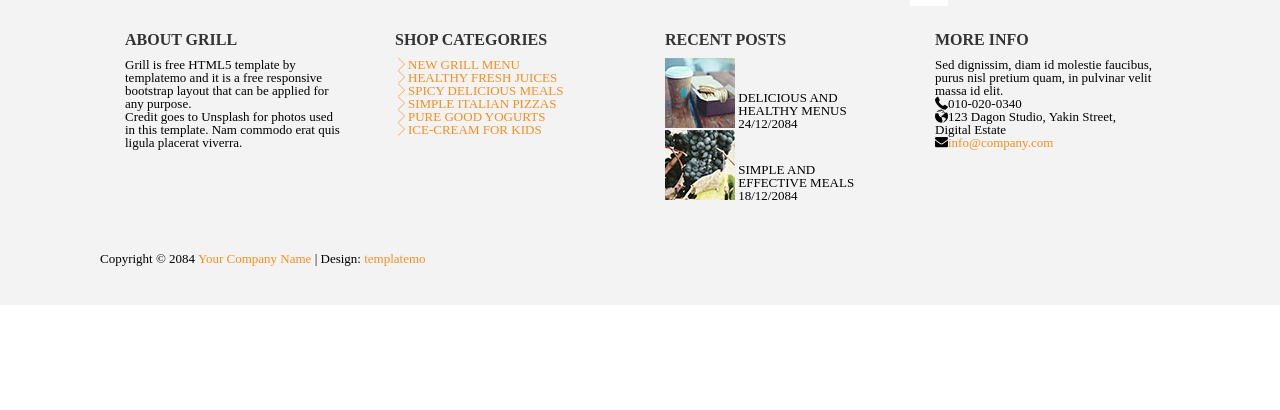
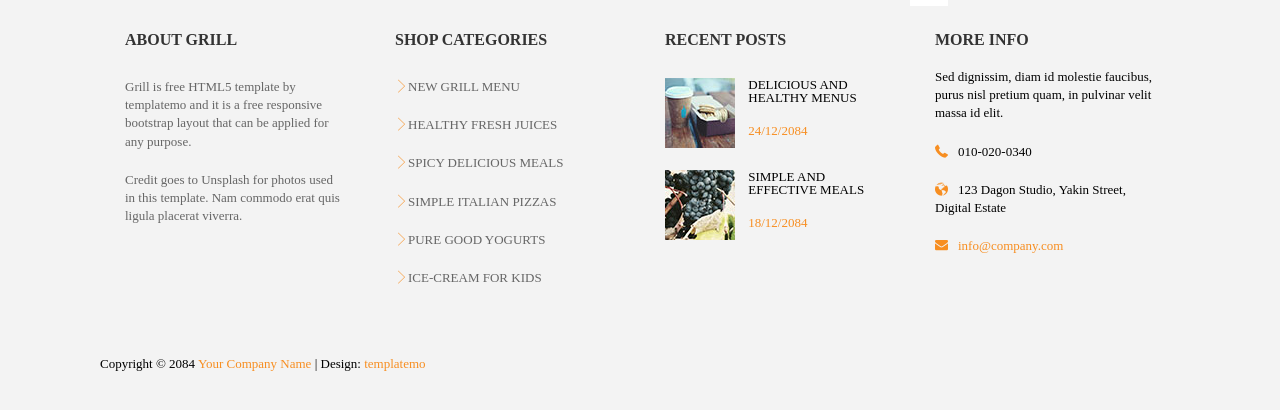
Before and after one commit to Joseph7451797/templatehw1, a plain HTML site: page index.html in a window 1280 px wide. Shown: the part 2372-2782 px from the top of the page. Before the commit the page ends 2677 px from the top, so only its background shows below. Drawn offline with nearby package versions, Linux system fonts and the light colour scheme.

Commit message:
finish footer

```diff
--- a/index.html
+++ b/index.html
@@ -241,15 +241,16 @@ Sed egestas tincidunt mollis. Suspendisse rhoncus vitae enim et faucibus. Ut dig
 				</div>
 				<div class="footer-middle-box footer-middle-box-2">
 					<h4>SHOP CATEGORIES</h4>
-					<p><a href="#"><i class="icon-arrow-right"></i>NEW GRILL MENU</a></p>
-					<p><a href="#"><i class="icon-arrow-right"></i>HEALTHY FRESH JUICES</a></p>
-					<p><a href="#"><i class="icon-arrow-right"></i>SPICY DELICIOUS MEALS</a></p>
-					<p><a href="#"><i class="icon-arrow-right"></i>SIMPLE ITALIAN PIZZAS</a></p>
-					<p><a href="#"><i class="icon-arrow-right"></i>PURE GOOD YOGURTS</a></p>
-					<p><a href="#"><i class="icon-arrow-right"></i>ICE-CREAM FOR KIDS</a></p>
+					<p><a href="#"><i class="icon-arrow-right"></i><span>NEW GRILL MENU</span></a></p>
+					<p><a href="#"><i class="icon-arrow-right"></i><span>HEALTHY FRESH JUICES</span></a></p>
+					<p><a href="#"><i class="icon-arrow-right"></i><span>SPICY DELICIOUS MEALS</span></a></p>
+					<p><a href="#"><i class="icon-arrow-right"></i><span>SIMPLE ITALIAN PIZZAS</span></a></p>
+					<p><a href="#"><i class="icon-arrow-right"></i><span>PURE GOOD YOGURTS</span></a></p>
+					<p><a href="#"><i class="icon-arrow-right"></i><span>ICE-CREAM FOR KIDS</span></a></p>
 				</div>
 				<div class="footer-middle-box footer-middle-box-3">
 					<h4>RECENT POSTS</h4>
+					<div class="recent-post-box">
 						<div class="recent-post-text">
 							<img src="images/recent-post1.jpg" height="70" width="70" alt="">
 							<div class="recent-post-innertext">
@@ -262,6 +263,7 @@ Sed egestas tincidunt mollis. Suspendisse rhoncus vitae enim et faucibus. Ut dig
 							<div class="recent-post-innertext">
 								<h5>SIMPLE AND EFFECTIVE MEALS</h5>
 								<span>18/12/2084</span>
+							</div>
 						</div>
 					</div>
 				</div>
--- a/scss/index.scss
+++ b/scss/index.scss
@@ -297,7 +297,7 @@ footer {
 			}
 		}
 		.footer-middle-container {
-			margin: 0 auto;
+			margin: 0px auto;
 			width: 1080px;
 			clear: both;
 			.footer-middle-box {
@@ -306,18 +306,54 @@ footer {
 				width: 25%;
 				float: left;
 			}
+			.footer-middle-box-1 {
+				p {
+					padding-top: 20px;
+					color: #666;
+					line-height: 1.4;
+				}
+			}
+			.footer-middle-box-2 {
+				p {
+					padding-top: 20px;
+					line-height: 1.4;
+					span {
+						color: #666;
+					}
+				}
+			}
 			.footer-middle-box-3 {
+				.recent-post-box {
+					margin-top: 30px;
 					.recent-post-text {
+						margin-top: 20px;
 						img {
 							display: inline-block;
 						}
 						.recent-post-innertext {
 							display: inline-block;
+							vertical-align: top;
+							padding: 0 10px;
 							h5 {
+								vertical-align: top;
+								margin-bottom: 20px;
 								width: 120px;
-							vertical-align: top;
+							}
+							span {
+								color: #f78e21;
 							}
 						}
+					}
+				}
+			}
+			.footer-middle-box-4 {
+				p {
+					margin-top: 20px;
+					line-height: 1.4;
+				}
+				i {
+					margin-right: 10px;
+					color: #f78e21;
 				}
 			}
 		}
@@ -326,7 +362,7 @@ footer {
 			margin: 0 auto;
 			width: 1080px;
 			p {
-				padding: 50px 0 40px 0;
+				padding: 70px 0 40px 0;
 			}
 		}
 	}
```
Also changed, not shown: css/main.css. Lines whose indentation alone changed are shown as unchanged.
